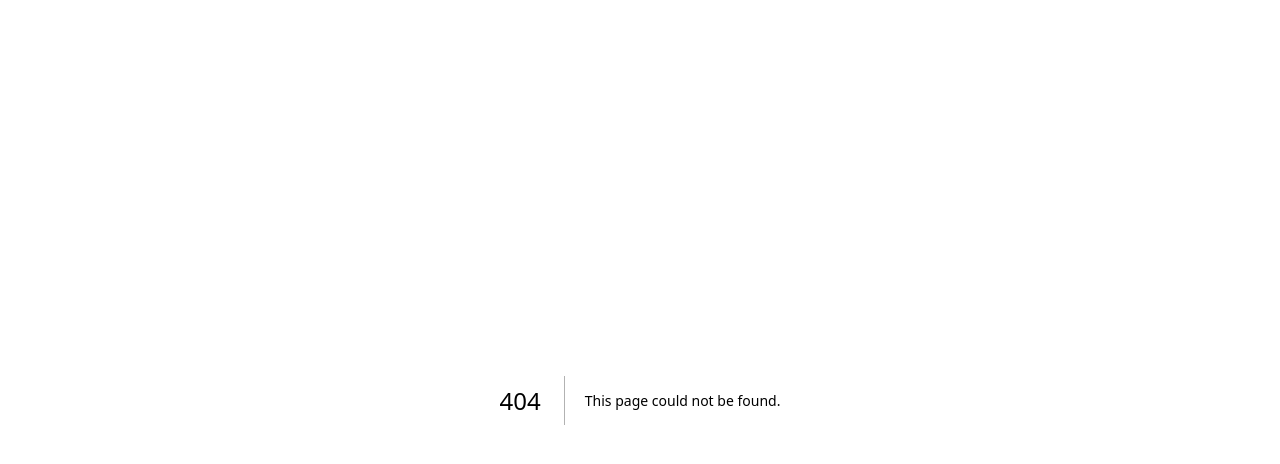
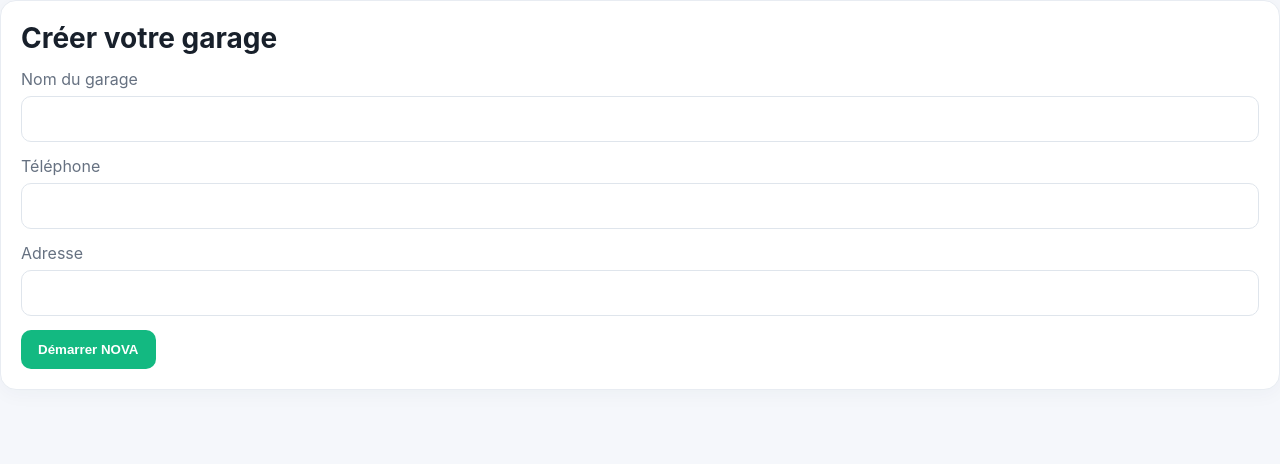
Before and after one commit to testnet13/nova-garage, a Next.js app: page /onboarding in a window 1280 px wide. Before the commit this address had no page. Shown: the top 464 px of the page. Built offline with nearby package versions, Linux system fonts and the light colour scheme.

Commit message:
Create page.js

```diff
--- /dev/null
+++ b/app/onboarding/page.js
@@ -0,0 +1,72 @@
+'use client'
+
+import {useState} from 'react'
+import {createClient} from '../../lib/supabase/client'
+
+export default function Onboarding(){
+  const [name,setName]=useState('')
+  const [phone,setPhone]=useState('')
+  const [address,setAddress]=useState('')
+  const [error,setError]=useState('')
+
+  async function save(e){
+    e.preventDefault()
+    setError('')
+
+    const s=createClient()
+
+    const {error}=await s.rpc(
+      'create_garage_for_current_user',
+      {
+        p_name:name,
+        p_phone:phone||null,
+        p_address:address||null
+      }
+    )
+
+    if(error){
+      setError(error.message)
+    }else{
+      location.href='/'
+    }
+  }
+
+  return (
+    <div className="auth">
+      <form className="panel authbox" onSubmit={save}>
+        <h1>Créer votre garage</h1>
+
+        <label>
+          Nom du garage
+          <input
+            value={name}
+            onChange={e=>setName(e.target.value)}
+            required
+          />
+        </label>
+
+        <label>
+          Téléphone
+          <input
+            value={phone}
+            onChange={e=>setPhone(e.target.value)}
+          />
+        </label>
+
+        <label>
+          Adresse
+          <input
+            value={address}
+            onChange={e=>setAddress(e.target.value)}
+          />
+        </label>
+
+        {error&&<p>{error}</p>}
+
+        <button className="primary">
+          Démarrer NOVA
+        </button>
+      </form>
+    </div>
+  )
+}
```
